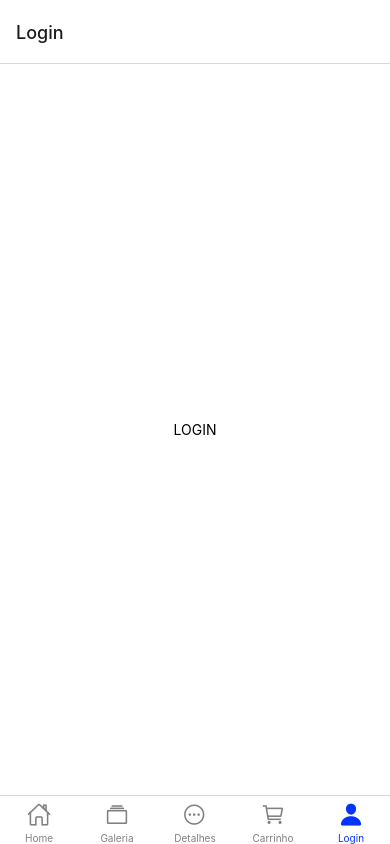
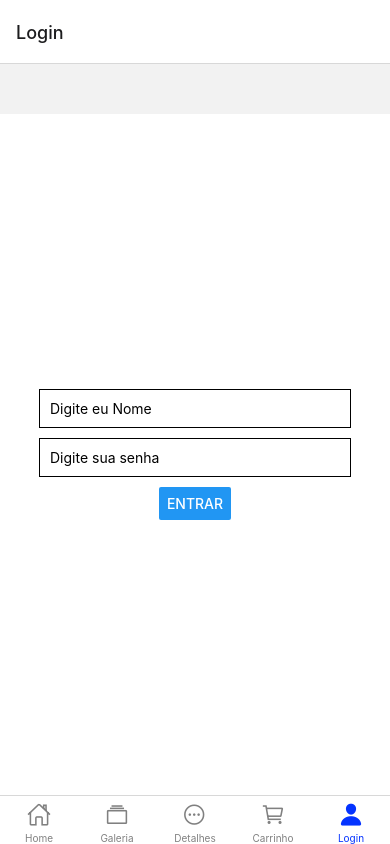
Before and after one commit to Debztmard/projeto-final-react-native, a React Native app: screen /Login in a window 390 px wide. Built offline with nearby package versions, Linux system fonts and the light colour scheme.

Commit message:
Login inicial

```diff
--- a/src/Pages/Login/index.jsx
+++ b/src/Pages/Login/index.jsx
@@ -1,11 +1,33 @@
-import React from "react";
-import { Text, View } from "react-native";
 import { styles } from "./styles";
+import React, { useState } from "react";
+import { Button, TextInput, View } from "react-native";
+
 
 export default function Login({ navigation }) {
+  const [nome, setNome] = useState(null);
+  const [senha, setsenha] = useState(null);
+
+
+ const handleClick = () => {
+    if (nome === null || senha === null) return;
+
+  };
+
   return (
     <View style={styles.container}>
-      <Text>LOGIN</Text>
+      <TextInput
+        style={{ width: "80%", borderWidth: 1, padding: 10, marginBottom: 10 }}
+        placeholder="Digite eu Nome"
+        value={nome}
+        onChangeText={setNome}
+      />
+      <TextInput
+        style={{ width: "80%", borderWidth: 1, padding: 10, marginBottom: 10 }}
+        placeholder="Digite sua senha"
+        value={senha}
+        onChangeText={setsenha}
+      />
+      <Button title="Entrar" onPress={handleClick} />
     </View>
   );
 }
--- a/src/Pages/Login/styles.js
+++ b/src/Pages/Login/styles.js
@@ -6,5 +6,6 @@ export const styles = StyleSheet.create({
       backgroundColor: '#fff',
       alignItems: 'center',
       justifyContent: 'center',
+      marginTop: 50,
     },
   });
```
